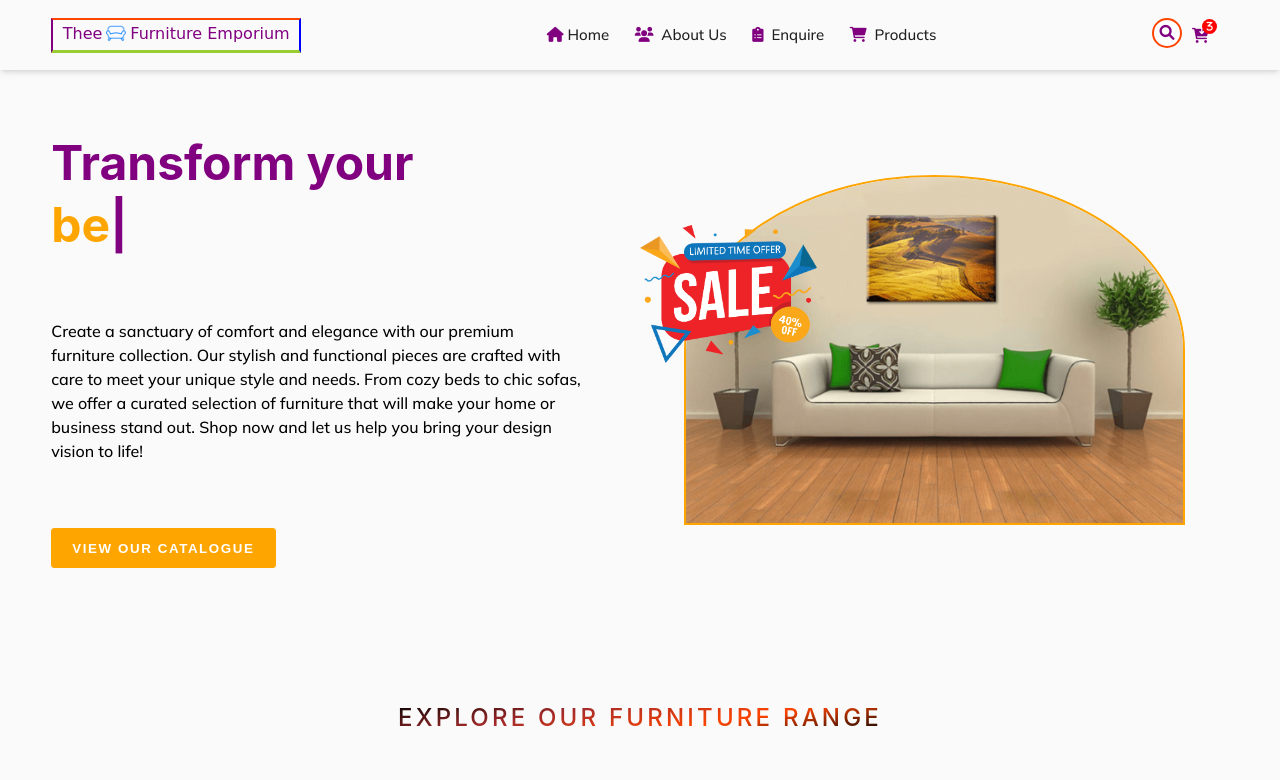
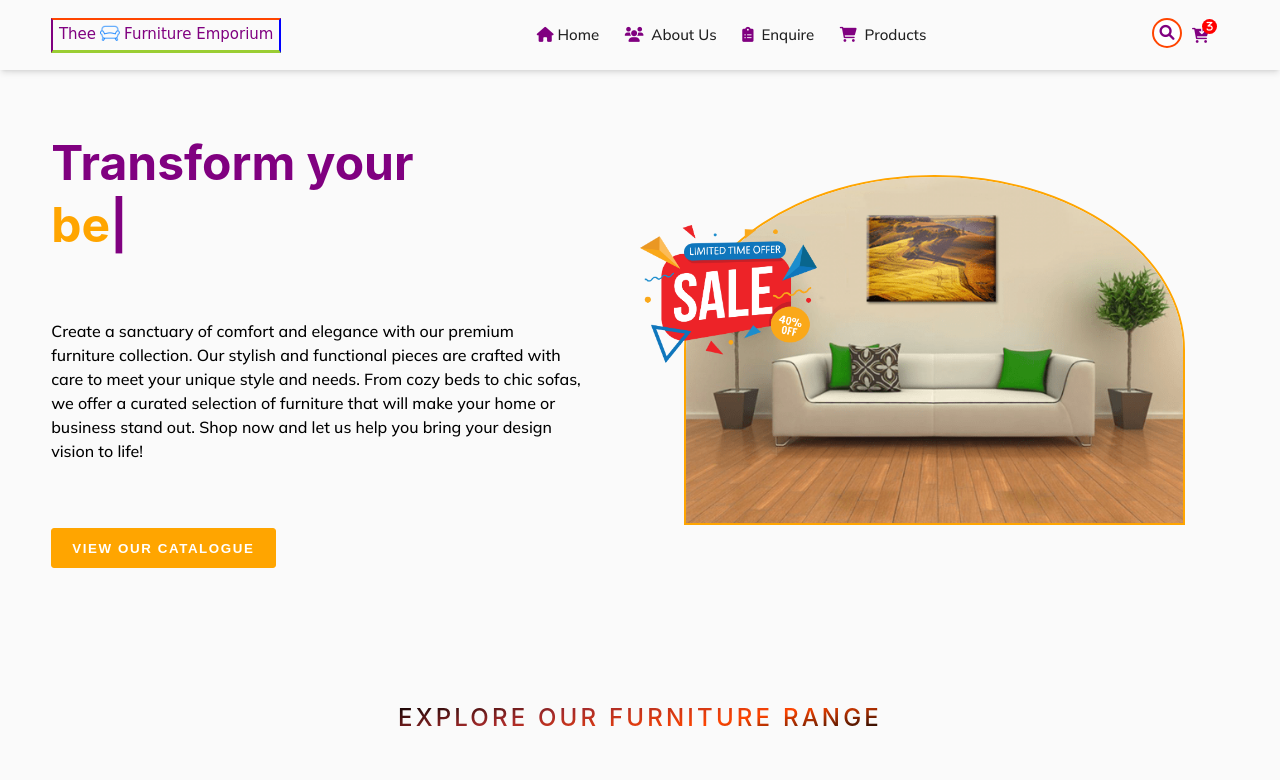
Before and after one commit to MOGIRE11/Thee-Furniture-Emporium, a website: page index.html in a window 1280 px wide. Shown: the top 780 px of the page. Drawn offline with nearby package versions, Linux system fonts and the light colour scheme.

Commit message:
rewrote the logo-name styles

```diff
--- a/home.css
+++ b/home.css
@@ -43,8 +43,8 @@ body {
 .logo-name {
   font-weight: 500;
   color: purple;
-  width: 250px;
-  font-size: 16px;
+  width: 230px;
+  font-size: 15px;
   height: 35px;
   border: 2px solid purple;
   padding: 0px 2%;
```
